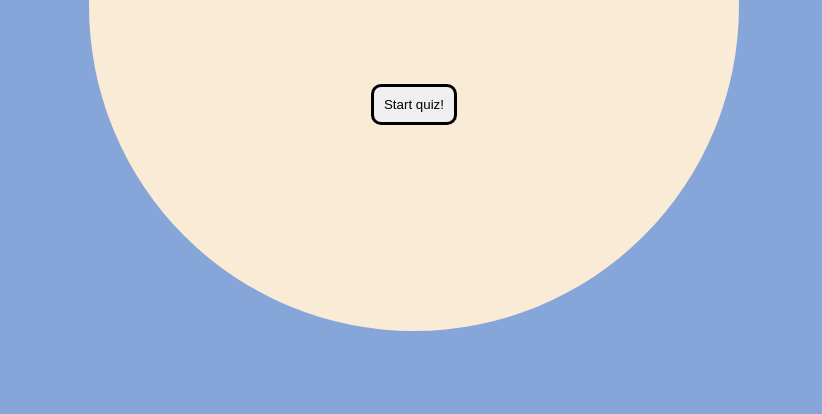
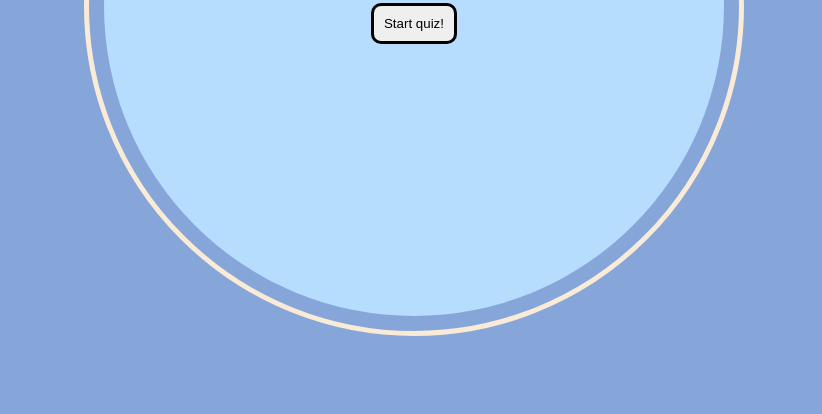
Before and after one commit to Juliaselmas/quiz, a plain HTML site: page index.html in a window 1280 px wide. Shown: the part 402-816 px from the top of the page, without its empty margins (234-1056 px from the left). Drawn offline with Linux system fonts and the light colour scheme; a web font is replaced by a local one.

Commit message:
added some styling

```diff
--- a/index.html
+++ b/index.html
@@ -15,11 +15,11 @@
     <label for="darkMode">Dark mode, please:</label>
     <input type="checkbox" class="darkMode" id="darkMode">
    </div>
-   <div id="quiz-container">
+
 
     <h1>IT'S QUIZTIME!</h1>
-
-
+    <div id="quiz-container-background">
+    <div id="quiz-container">
        <div id="question-container"></div>
        <br/><br/><br/>
        <button id="startButton">Start quiz!</button>
@@ -27,6 +27,7 @@
         <h2 id="result-h2"></h2>
         <p id="result-paragraph"></p>
        </div>
+    </div>
     </div>
 
 
--- a/style.scss
+++ b/style.scss
@@ -1,6 +1,6 @@
 $fontSizeText: 12px;
 $fontSizeMediumText: 24px;
-$fontSizeHeadline: 65px;
+$fontSizeHeadline: 100px;
 $fontText: Helvetica, Arial, sans-serif;
 $fontHeadline: 'Gill Sans', 'Gill Sans MT','Trebuchet MS', sans-serif;
 
@@ -28,10 +28,23 @@ body {
     top: 20px;
 }
 
+#quiz-container-background {
+    //background-color: #855f2f;
+    border: 5px solid antiquewhite;
+    height: 660px;
+    width: 660px;
+    border-radius: 50%;
+    display: flex;
+    flex-direction: column;
+    align-items: center;
+    justify-content: center;
+
+}
+
 #quiz-container {
-    background-color: antiquewhite;
-    height: 650px;
-    width: 650px;
+    background-color: #B6DCFE;
+    height: 620px;
+    width: 620px;
     border-radius: 50%;
     display: flex;
     flex-direction: column;
@@ -50,6 +63,8 @@ body {
 }
 
 h1 {
+    position: absolute;
+    top: 130px;
     color: #003844;
     text-align: center;
     font-size: $fontSizeHeadline;
```
Also changed, not shown: style.css, 1 other file.
